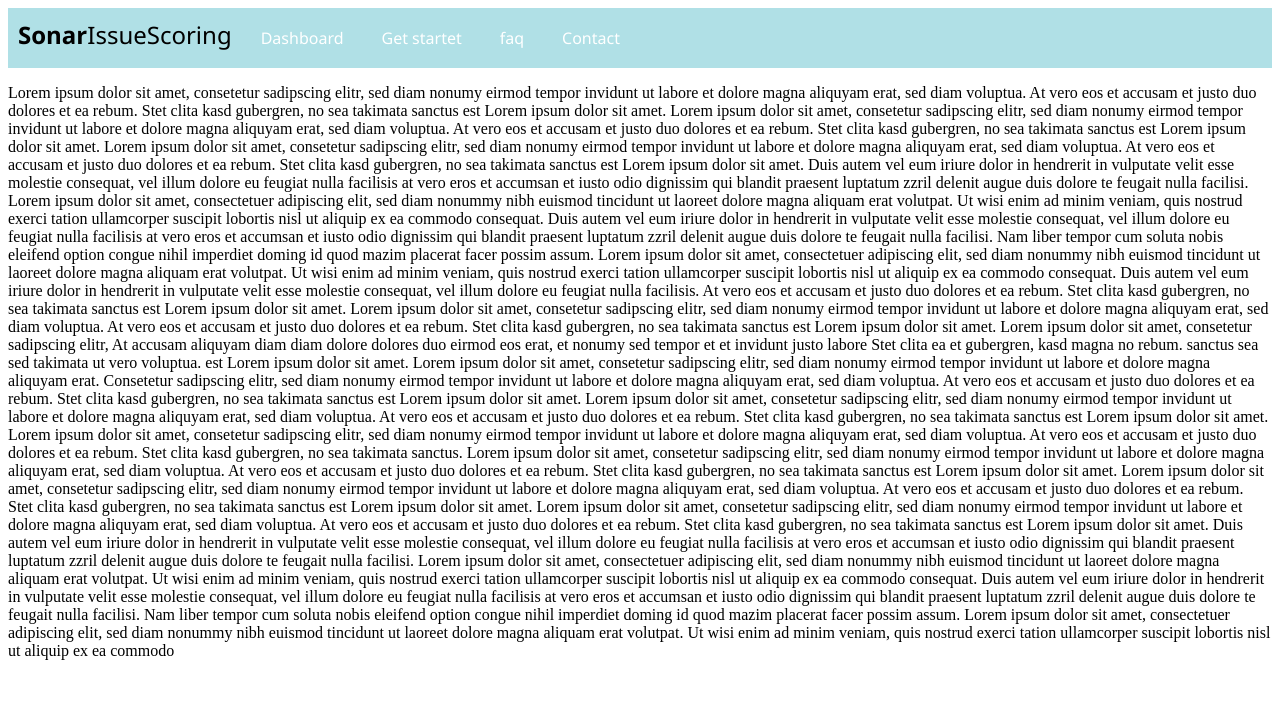
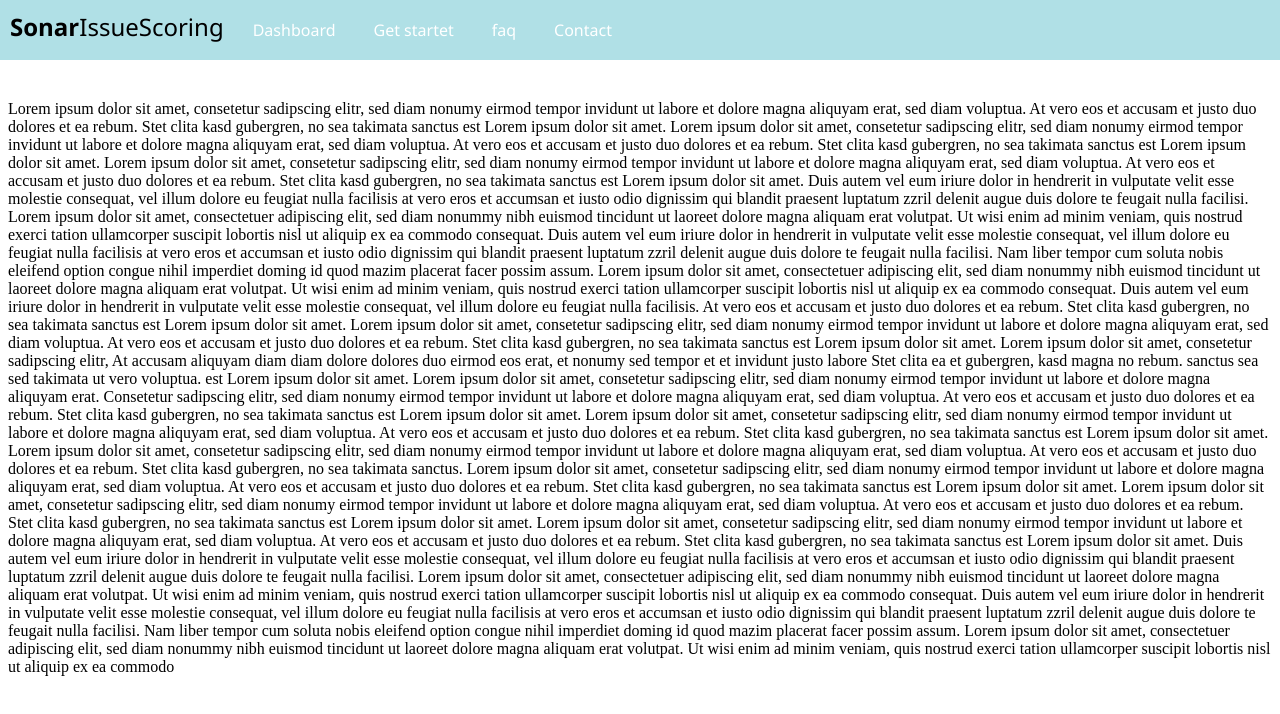
Before and after one commit to viadee/sonarIssueScoringFrontend, an Angular app: page / in a window 1280 px wide. Shown: the top 714 px of the page. Built offline with nearby package versions, Linux system fonts and the light colour scheme.

Commit message:
Designchange of the navbar

```diff
--- a/src/app/app.component.scss
+++ b/src/app/app.component.scss
@@ -0,0 +1,7 @@
+app-navbar {
+    //position: fixed;
+    position: absolute;
+    width: 100%;
+    left: 0px;
+    top: 0px;
+}
--- a/src/app/dashboard/dashboard.component.html
+++ b/src/app/dashboard/dashboard.component.html
@@ -1,4 +1,4 @@
-<p>Lorem ipsum dolor sit amet, consetetur sadipscing elitr, sed diam nonumy eirmod tempor invidunt ut labore et dolore magna aliquyam erat, sed diam voluptua. At vero eos et accusam et justo duo dolores et ea rebum. Stet clita kasd gubergren, no sea takimata sanctus est Lorem ipsum dolor sit amet. Lorem ipsum dolor sit amet, consetetur sadipscing elitr, sed diam nonumy eirmod tempor invidunt ut labore et dolore magna aliquyam erat, sed diam voluptua. At vero eos et accusam et justo duo dolores et ea rebum. Stet clita kasd gubergren, no sea takimata sanctus est Lorem ipsum dolor sit amet. Lorem ipsum dolor sit amet, consetetur sadipscing elitr, sed diam nonumy eirmod tempor invidunt ut labore et dolore magna aliquyam erat, sed diam voluptua. At vero eos et accusam et justo duo dolores et ea rebum. Stet clita kasd gubergren, no sea takimata sanctus est Lorem ipsum dolor sit amet.
+<p style="margin-top: 100px;">Lorem ipsum dolor sit amet, consetetur sadipscing elitr, sed diam nonumy eirmod tempor invidunt ut labore et dolore magna aliquyam erat, sed diam voluptua. At vero eos et accusam et justo duo dolores et ea rebum. Stet clita kasd gubergren, no sea takimata sanctus est Lorem ipsum dolor sit amet. Lorem ipsum dolor sit amet, consetetur sadipscing elitr, sed diam nonumy eirmod tempor invidunt ut labore et dolore magna aliquyam erat, sed diam voluptua. At vero eos et accusam et justo duo dolores et ea rebum. Stet clita kasd gubergren, no sea takimata sanctus est Lorem ipsum dolor sit amet. Lorem ipsum dolor sit amet, consetetur sadipscing elitr, sed diam nonumy eirmod tempor invidunt ut labore et dolore magna aliquyam erat, sed diam voluptua. At vero eos et accusam et justo duo dolores et ea rebum. Stet clita kasd gubergren, no sea takimata sanctus est Lorem ipsum dolor sit amet.
 
         Duis autem vel eum iriure dolor in hendrerit in vulputate velit esse molestie consequat, vel illum dolore eu feugiat nulla facilisis at vero eros et accumsan et iusto odio dignissim qui blandit praesent luptatum zzril delenit augue duis dolore te feugait nulla facilisi. Lorem ipsum dolor sit amet, consectetuer adipiscing elit, sed diam nonummy nibh euismod tincidunt ut laoreet dolore magna aliquam erat volutpat.
 
--- a/src/app/navbar/navbar.component.scss
+++ b/src/app/navbar/navbar.component.scss
@@ -2,7 +2,6 @@
     font-family: 'Segoe UI', Tahoma, Geneva, Verdana, sans-serif;
     height: 60px;
     background-color: powderblue;
-
 }
 
 a {
```
